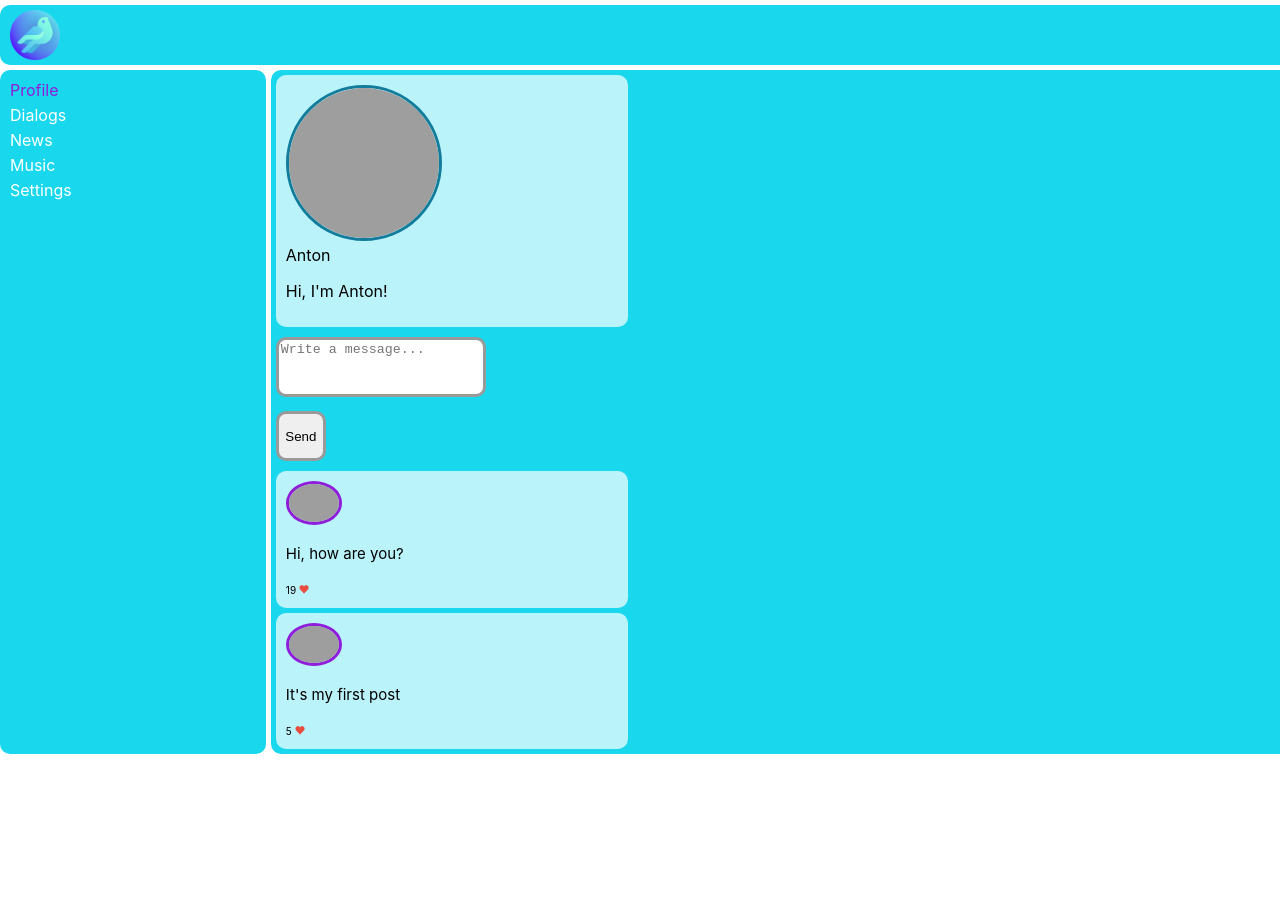
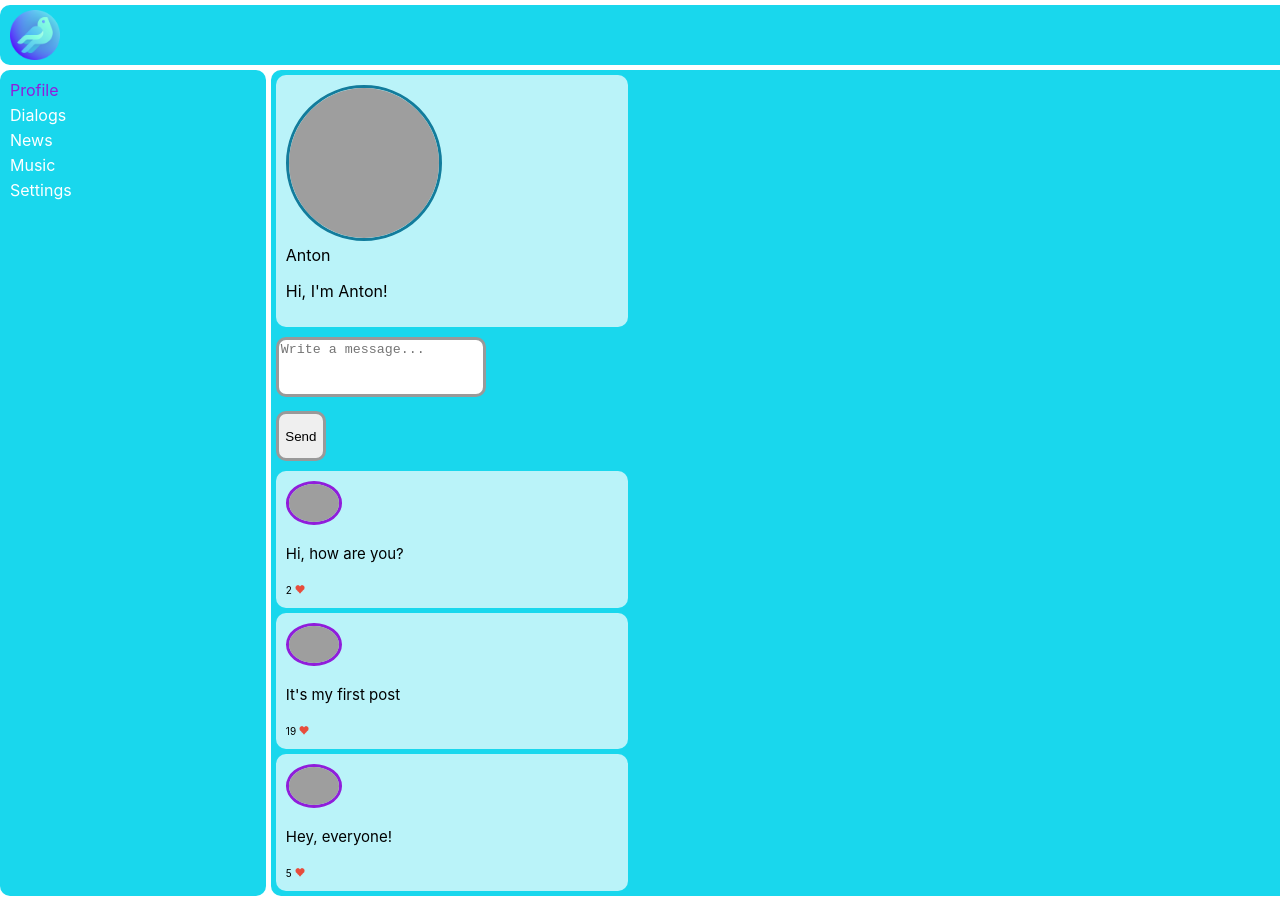
Before and after one commit to TonyKvint/learningreact, a React (Create React App) app: page /Profile in a window 1280 px wide. Shown: the top 901 px of the page. Before the commit the page ends 800 px from the top, so only its background shows below. Built offline with nearby package versions, Linux system fonts and the light colour scheme; grey boxes are pictures that could not be loaded.

Commit message:
Used .map method in <Posts> component

```diff
--- a/src/components/Profile/Posts/Posts.jsx
+++ b/src/components/Profile/Posts/Posts.jsx
@@ -1,12 +1,17 @@
 import classes from "./Posts.module.css";
 import Post from "./Post/Post";
 
-/* Массив данных, позже он будет вынесен отдельно, не пугайся */
+/* -------------------------------------------------------------- */
 
 let postData = [
-  {id: 1, message: "Hi, how are you?", likesCount: 19},
-  {id: 1, message: "It's my first post", likesCount: 5}
+  {id: 1, message: "Hi, how are you?", likesCount: 2},
+  {id: 2, message: "It's my first post", likesCount: 19},
+  {id: 3, message: "Hey, everyone!", likesCount: 5}
 ];
+
+let postElements = postData.map((p) => (
+  <Post message={p.message} id={p.id} likes={p.likesCount} />
+));
 
 /* -------------------------------------------------------------- */
 
@@ -14,11 +19,14 @@ const Posts = () => {
   return (
     <div>
       <div className={classes.messageInputBlock}>
-        <div><textarea placeholder="Write a message..."></textarea></div>
-        <div><button>Send</button></div>
+        <div>
+          <textarea placeholder="Write a message..."></textarea>
+        </div>
+        <div>
+          <button>Send</button>
+        </div>
       </div>
-      <Post message={postData[0].message} id={postData[0].id} likes={postData[0].likesCount} />
-      <Post message={postData[1].message} id={postData[1].id} likes={postData[1].likesCount} />
+      {postElements}
     </div>
   );
 };
```
